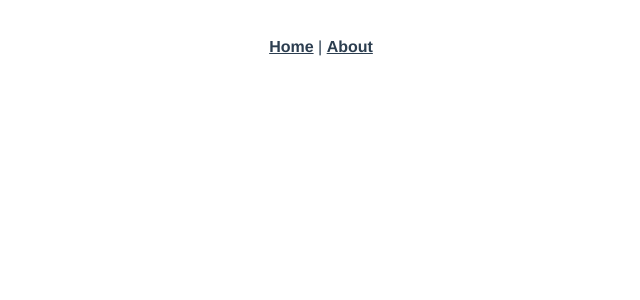
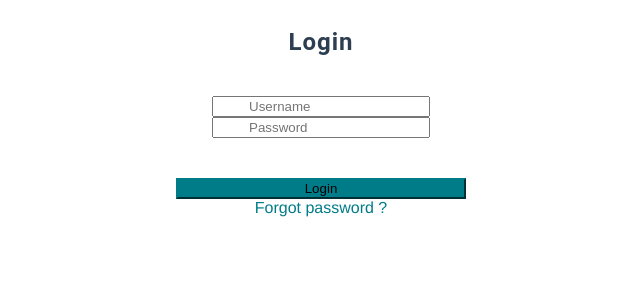
Before and after one commit to kele5215/spring-boot-vue-master, a Vue app in the folder frontend/ggdl-ems/: page /login in a window 1280 px wide. Shown: the top 300 px of the page, without its empty margins (319-959 px from the left). Built offline with nearby package versions, Linux system fonts and the light colour scheme; no server answers.

Commit message:
login create

```diff
--- a/frontend/ggdl-ems/src/App.vue
+++ b/frontend/ggdl-ems/src/App.vue
@@ -1,9 +1,9 @@
 <template>
   <div id="app">
-    <div id="nav">
+    <!-- <div id="nav">
       <router-link to="/">Home</router-link> |
       <router-link to="/about">About</router-link>
-    </div>
+    </div> -->
     <router-view />
   </div>
 </template>
--- a/frontend/ggdl-ems/src/router/index.js
+++ b/frontend/ggdl-ems/src/router/index.js
@@ -1,30 +1,38 @@
-import Vue from "vue";
-import VueRouter from "vue-router";
-import Home from "../views/Home.vue";
+import Vue from 'vue'
+import VueRouter from 'vue-router'
+import Home from '../views/Home.vue'
 
-Vue.use(VueRouter);
+Vue.use(VueRouter)
 
 const routes = [
   {
-    path: "/",
-    name: "Home",
+    path: '/login',
+    name: 'Login',
+    // route level code-splitting
+    // this generates a separate chunk (about.[hash].js) for this route
+    // which is lazy-loaded when the route is visited.
+    component: () => import(/* webpackChunkName: "about" */ '../views/login')
+  },
+  {
+    path: '/',
+    name: 'Home',
     component: Home
   },
   {
-    path: "/about",
-    name: "About",
+    path: '/about',
+    name: 'About',
     // route level code-splitting
     // this generates a separate chunk (about.[hash].js) for this route
     // which is lazy-loaded when the route is visited.
     component: () =>
-      import(/* webpackChunkName: "about" */ "../views/About.vue")
+      import(/* webpackChunkName: "about" */ '../views/About.vue')
   }
-];
+]
 
 const router = new VueRouter({
-  mode: "history",
+  mode: 'history',
   base: process.env.BASE_URL,
   routes
-});
+})
 
-export default router;
+export default router
--- /dev/null
+++ b/frontend/ggdl-ems/src/views/login/index.vue
@@ -0,0 +1,185 @@
+<template>
+  <div class="login">
+    <el-card>
+      <h2>Login</h2>
+      <el-form
+        class="login-form"
+        :model="model"
+        :rules="rules"
+        ref="form"
+        @submit.native.prevent="login"
+      >
+        <el-form-item prop="username">
+          <el-input
+            v-model="model.username"
+            placeholder="Username"
+            prefix-icon="fas fa-user"
+          ></el-input>
+        </el-form-item>
+        <el-form-item prop="password">
+          <el-input
+            v-model="model.password"
+            placeholder="Password"
+            type="password"
+            prefix-icon="fas fa-lock"
+          ></el-input>
+        </el-form-item>
+        <el-form-item>
+          <el-button
+            :loading="loading"
+            class="login-button"
+            type="primary"
+            native-type="submit"
+            block
+          >
+            Login
+          </el-button>
+        </el-form-item>
+        <a class="forgot-password" href="https://oxfordinformatics.com/">
+          Forgot password ?
+        </a>
+      </el-form>
+    </el-card>
+  </div>
+</template>
+
+<script>
+export default {
+  name: 'login',
+  data() {
+    return {
+      validCredentials: {
+        username: 'lightscope',
+        password: 'lightscope'
+      },
+      model: {
+        username: '',
+        password: ''
+      },
+      loading: false,
+      rules: {
+        username: [
+          {
+            required: true,
+            message: 'Username is required',
+            trigger: 'blur'
+          },
+          {
+            min: 4,
+            message: 'Username length should be at least 5 characters',
+            trigger: 'blur'
+          }
+        ],
+        password: [
+          { required: true, message: 'Password is required', trigger: 'blur' },
+          {
+            min: 5,
+            message: 'Password length should be at least 5 characters',
+            trigger: 'blur'
+          }
+        ]
+      }
+    }
+  },
+  methods: {
+    simulateLogin() {
+      return new Promise(resolve => {
+        setTimeout(resolve, 800)
+      })
+    },
+    async login() {
+      let valid = await this.$refs.form.validate()
+      if (!valid) {
+        return
+      }
+      this.loading = true
+      await this.simulateLogin()
+      this.loading = false
+      if (
+        this.model.username === this.validCredentials.username &&
+        this.model.password === this.validCredentials.password
+      ) {
+        this.$message.success('Login successfull')
+      } else {
+        this.$message.error('Username or password is invalid')
+      }
+    }
+  }
+}
+</script>
+
+<!-- Add "scoped" attribute to limit CSS to this component only -->
+<style scoped>
+.login {
+  flex: 1;
+  display: flex;
+  justify-content: center;
+  align-items: center;
+}
+
+.login-button {
+  width: 100%;
+  margin-top: 40px;
+}
+.login-form {
+  width: 290px;
+}
+.forgot-password {
+  margin-top: 10px;
+}
+</style>
+<style lang="scss">
+$teal: rgb(0, 124, 137);
+.el-button--primary {
+  background: $teal;
+  border-color: $teal;
+
+  &:hover,
+  &.active,
+  &:focus {
+    background: lighten($teal, 7);
+    border-color: lighten($teal, 7);
+  }
+}
+.login .el-input__inner:hover {
+  border-color: $teal;
+}
+.login .el-input__prefix {
+  background: rgb(238, 237, 234);
+  left: 0;
+  height: calc(100% - 2px);
+  left: 1px;
+  top: 1px;
+  border-radius: 3px;
+  .el-input__icon {
+    width: 30px;
+  }
+}
+.login .el-input input {
+  padding-left: 35px;
+}
+.login .el-card {
+  padding-top: 0;
+  padding-bottom: 30px;
+}
+h2 {
+  font-family: 'Open Sans';
+  letter-spacing: 1px;
+  font-family: Roboto, sans-serif;
+  padding-bottom: 20px;
+}
+a {
+  color: $teal;
+  text-decoration: none;
+  &:hover,
+  &:active,
+  &:focus {
+    color: lighten($teal, 7);
+  }
+}
+.login .el-card {
+  width: 340px;
+  display: flex;
+  justify-content: center;
+}
+</style>
```
Also changed, not shown: frontend/ggdl-ems/src/api/test.js (+26 -26 lines), frontend/ggdl-ems/src/main.js (+6 -5 lines), frontend/ggdl-ems/src/plugins/element.js (added, +7 -0 lines), frontend/ggdl-ems/.eslintrc.js, frontend/ggdl-ems/.prettierrc.js (added), 1 other file (tests, documents, lock files or other folders).
